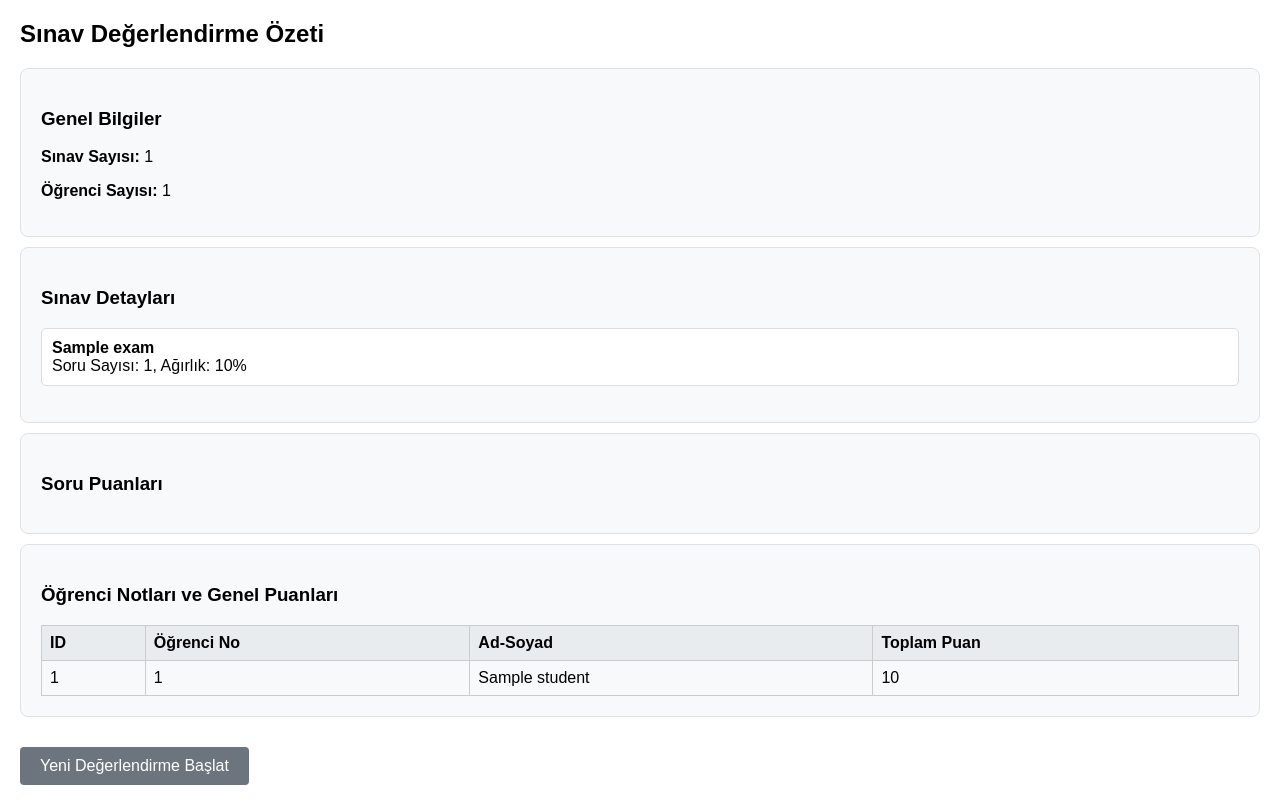
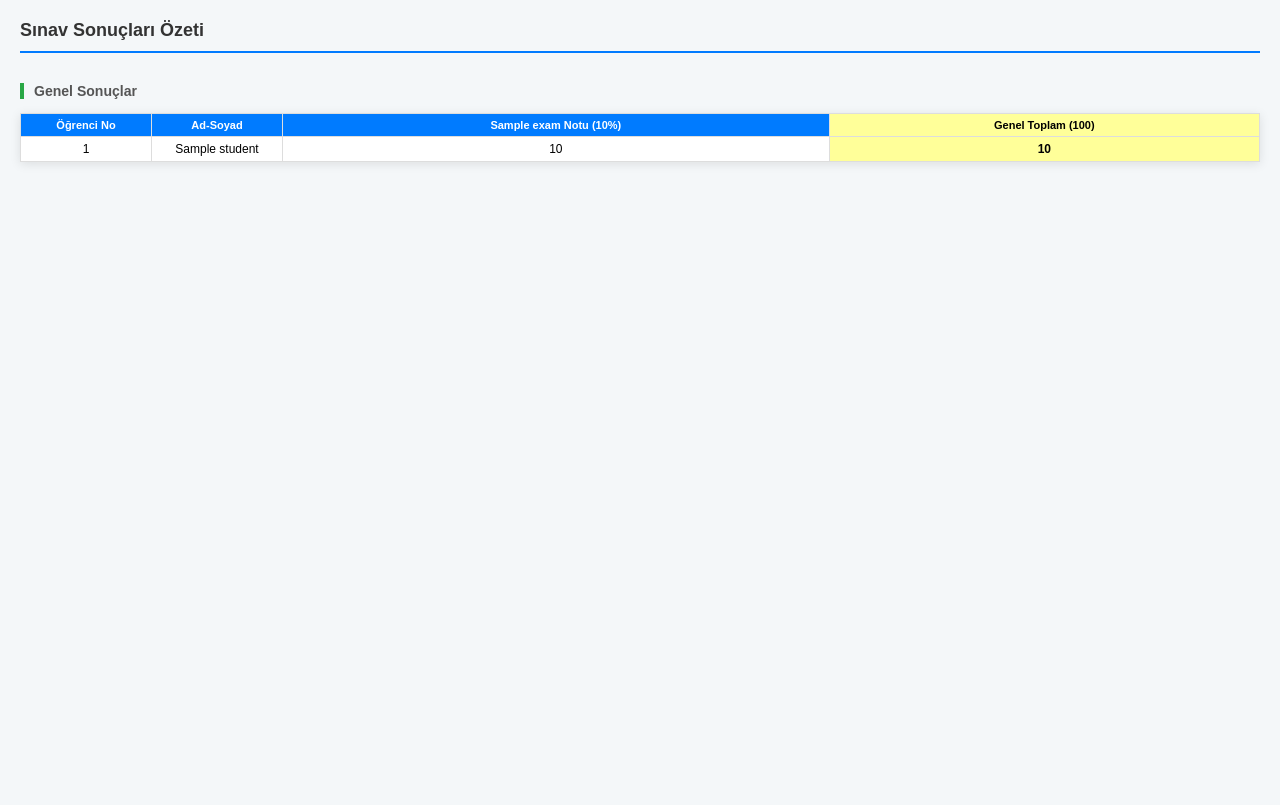
Before and after one commit to Canatalay37/Evaluating-system, a Flask app: template templates/summary.html in a window 1280 px wide. After the commit the page ends 164 px from the top, so only its background shows below. Run offline with Flask 2, Linux system fonts and the light colour scheme; the template is opened without the code that fills it: most values are stand-ins (such as "Sample title", 1, 10 or a date in 2020).

Commit message:
ha gayret

```diff
--- a/gui_evaluating.py
+++ b/gui_evaluating.py
@@ -158,6 +158,8 @@
             })
 
         session["students"] = students
+        # yeni eklenen satır burada
+        session["question_points"] = question_points_nested
         return redirect(url_for("summary"))
 
     session["all_questions_flat"] = all_questions_flat_for_jinja
@@ -276,23 +278,101 @@
         enumerate=enumerate
     )
 
+# ... (Diğer fonksiyonlar) ...
+
 @app.route("/summary")
 def summary():
-    exam_count = session.get("exam_count")
-    student_count = session.get("student_count")
     exams = session.get("exams")
+    students = session.get("students")
     question_points = session.get("question_points")
-    students = session.get("students")
-    clos = session.get("clos")
 
-    return render_template("summary.html",
-                            exam_count=exam_count,
-                            student_count=student_count,
-                            exams=exams,
-                            question_points=question_points,
-                            students=students,
-                            clos=clos,
-                            enumerate=enumerate)
+    if not exams or not students or not question_points:
+        return redirect(url_for("main"))
+
+    # Sınav ağırlıklarını topla
+    total_weight = sum(exam['weight'] for exam in exams)
+
+    # Öğrenci genel puanlarını ve sınav toplamlarını hesapla
+    for student in students:
+        student['exam_totals'] = []
+        student['overall_total'] = 0.0
+
+        q_idx_counter = 0
+        for exam_idx, exam in enumerate(exams):
+            exam_score = 0
+            for q_idx in range(int(exam['question_count'])):
+                exam_score += student['grades'][q_idx_counter]
+                q_idx_counter += 1
+            student['exam_totals'].append(round(exam_score, 2))
+
+            if total_weight > 0:
+                student['overall_total'] += (exam_score * exam['weight']) / total_weight
+
+    # Tüm sorular için istatistikleri (ortalama, medyan, vb.) hesapla
+    all_questions_flat = []
+    stats = []
+    exam_total_stats = []
+
+    global_q_idx_counter = 0
+    for exam_idx, exam in enumerate(exams):
+        exam_grades = []
+        total_possible_points_for_exam = 0
+
+        for q_idx_in_exam in range(int(exam['question_count'])):
+            max_points = question_points[exam_idx][q_idx_in_exam]
+            total_possible_points_for_exam += max_points
+
+            all_questions_flat.append({
+                'exam_idx': exam_idx,
+                'question_idx_in_exam': q_idx_in_exam,
+                'global_question_idx': global_q_idx_counter,
+                'max_points': max_points
+            })
+
+            grades_for_question = [s['grades'][global_q_idx_counter] for s in students]
+            grades_for_question = [g for g in grades_for_question if g is not None]
+
+            if grades_for_question:
+                median_val = np.median(grades_for_question)
+                stats.append({
+                    'avg': round(np.mean(grades_for_question), 2),
+                    'median': round(median_val, 2),
+                    'max': round(np.max(grades_for_question), 2),
+                    'min': round(np.min(grades_for_question), 2),
+                    'performance_median': round((median_val / max_points) * 100, 2) if max_points > 0 else 0
+                })
+            else:
+                stats.append({'avg': 0, 'median': 0, 'max': 0, 'min': 0, 'performance_median': 0})
+
+            global_q_idx_counter += 1
+            exam_grades.extend(grades_for_question)
+
+        # Her sınav için sınav toplamı istatistiklerini hesapla
+        exam_totals_list = [s['exam_totals'][exam_idx] for s in students]
+        exam_totals_list = [t for t in exam_totals_list if t is not None]
+
+        if exam_totals_list:
+            median_exam_total = np.median(exam_totals_list)
+            exam_total_stats.append({
+                'avg': round(np.mean(exam_totals_list), 2),
+                'median': round(median_exam_total, 2),
+                'max': round(np.max(exam_totals_list), 2),
+                'min': round(np.min(exam_totals_list), 2),
+                'performance_median': round((median_exam_total / total_possible_points_for_exam) * 100, 2) if total_possible_points_for_exam > 0 else 0
+            })
+        else:
+            exam_total_stats.append({'avg': 0, 'median': 0, 'max': 0, 'min': 0, 'performance_median': 0})
+
+    return render_template(
+        "summary.html",
+        exams=exams,
+        students=students,
+        all_questions_flat=all_questions_flat,
+        stats=stats,
+        exam_total_stats=exam_total_stats,
+        question_points=question_points,
+        enumerate=enumerate
+    )
 
 @app.route("/download_csv/<int:exam_index>", methods=["POST"])
 def download_csv(exam_index):
--- a/templates/student_grades.html
+++ b/templates/student_grades.html
@@ -96,7 +96,7 @@
 
 <a href="{{ url_for('bloom_level_mapping') }}" class="top-right-button">Bloom Level System</a>
 
-<form id="gradesForm">
+<form id="gradesForm" method="post">
   <div class="tabs">
     {% for exam_idx, exam in enumerate(exams) %}
       <button type="button" class="tab-button {% if loop.first %}active{% endif %}"
--- a/templates/summary.html
+++ b/templates/summary.html
@@ -1,83 +1,134 @@
 <!doctype html>
 <html>
 <head>
-<title>Summary</title>
+<title>Sınav Sonuçları Özeti</title>
 <style>
-body { font-family: Arial, sans-serif; margin: 20px; }
-.summary-section { background: #f8f9fa; padding: 20px; margin: 10px 0; border-radius: 8px; border: 1px solid #dee2e6; }
-ul { list-style-type: none; padding: 0; }
-li { background: white; margin: 5px 0; padding: 10px; border-radius: 5px; border: 1px solid #ddd; }
-.back-btn { background: #6c757d; color: white; padding: 10px 20px; text-decoration: none; border-radius: 4px; display: inline-block; margin-top: 20px; }
-.back-btn:hover { background: #545b62; }
-table { border-collapse: collapse; width: 100%; margin-top: 15px; }
-th, td { border: 1px solid #ccc; padding: 8px; text-align: left; }
-th { background-color: #e9ecef; }
-
+body { font-family: Arial, sans-serif; margin: 20px; font-size: 12px; background-color: #f4f7f9; }
+h2 { color: #333; border-bottom: 2px solid #007bff; padding-bottom: 10px; }
+h3 { color: #555; margin-top: 30px; border-left: 4px solid #28a745; padding-left: 10px; }
+table { border-collapse: collapse; width: 100%; margin-bottom: 20px; box-shadow: 0 2px 10px rgba(0,0,0,0.1); background-color: white; }
+th, td { border: 1px solid #ddd; padding: 5px; text-align: center; vertical-align: middle; }
+thead th { background-color: #007bff; color: white; font-weight: bold; font-size: 11px; }
+tbody tr:nth-child(even) { background-color: #f9f9f9; }
+tbody tr:hover { background-color: #f1f1f1; }
+tfoot th { background-color: #343a40; color: white; font-weight: bold; }
+tfoot td { background-color: #e9ecef; font-weight: bold; }
+.student-info-col { width: 120px; }
+.total-col { background-color: #e6f3ff; font-weight: bold; color: black;}
+.overall-col { background-color: #ffff99; font-weight: bold; color: black;}
 </style>
 </head>
 <body>
-<h2>Sınav Değerlendirme Özeti</h2>
 
-<div class="summary-section">
-  <h3>Genel Bilgiler</h3>
-  <p><strong>Sınav Sayısı:</strong> {{ exam_count }}</p>
-  <p><strong>Öğrenci Sayısı:</strong> {{ student_count }}</p>
-</div>
+<h2>Sınav Sonuçları Özeti</h2>
 
-{% if exams %}
-<div class="summary-section">
-  <h3>Sınav Detayları</h3>
-  <ul>
-    {% for exam in exams %}
-      <li>
-        <strong>{{ exam['name'] }}</strong><br>
-        Soru Sayısı: {{ exam['question_count'] }}, Ağırlık: {{ exam['weight'] }}%
-      </li>
-    {% endfor %}
-  </ul>
-</div>
-{% endif %}
-
-{% if question_points %}
-<div class="summary-section">
-  <h3>Soru Puanları</h3>
 {% for exam_idx, exam in enumerate(exams) %}
-    <h4>{{ exam['name'] }}</h4>
-    <p>
-    {% for q_idx in range(exam['question_count']|int) %}
-      Soru {{ q_idx + 1 }}: {{ question_points[exam_idx][q_idx] }} puan{% if not loop.last %}, {% endif %}
-    {% endfor %}
-    </p>
-  {% endfor %}
-</div>
-{% endif %}
-
-{% if students %}
-<div class="summary-section">
-  <h3>Öğrenci Notları ve Genel Puanları</h3>
-  <table>
+    <h3>{{ exam.name }} Sınavı</h3>
+    <table class="summary-table">
         <thead>
             <tr>
-        <th>ID</th>
-        <th>Öğrenci No</th>
-        <th>Ad-Soyad</th>
-        <th>Toplam Puan</th>
+                <th class="student-info-col">Öğrenci No</th>
+                <th class="student-info-col">Ad-Soyad</th>
+                {% for question in all_questions_flat %}
+                    {% if question.exam_idx == exam_idx %}
+                        <th>Soru {{ question.question_idx_in_exam + 1 }}</th>
+                    {% endif %}
+                {% endfor %}
+                <th class="total-col">Sınav Toplamı</th>
+            </tr>
+        </thead>
+        <tbody>
+            {% for student_idx, student in enumerate(students) %}
+                <tr>
+                    <td>{{ student.number }}</td>
+                    <td>{{ student.name }}</td>
+                    {% for question in all_questions_flat %}
+                        {% if question.exam_idx == exam_idx %}
+                            <td>
+                                {% set grade = student.grades[question.global_question_idx] %}
+                                {{ grade if grade is not none else '0' }}
+                            </td>
+                        {% endif %}
+                    {% endfor %}
+                    <td class="total-col">{{ student.exam_totals[exam_idx] }}</td>
+                </tr>
+            {% endfor %}
+        </tbody>
+        <tfoot>
+            <tr class="stats-row">
+                <th colspan="2">Ortalama</th>
+                {% for question in all_questions_flat %}
+                    {% if question.exam_idx == exam_idx %}
+                        <td>{{ stats[question.global_question_idx]['avg'] }}</td>
+                    {% endif %}
+                {% endfor %}
+                <td class="total-col">{{ exam_total_stats[exam_idx]['avg'] }}</td>
+            </tr>
+            <tr class="stats-row">
+                <th colspan="2">Medyan</th>
+                {% for question in all_questions_flat %}
+                    {% if question.exam_idx == exam_idx %}
+                        <td>{{ stats[question.global_question_idx]['median'] }}</td>
+                    {% endif %}
+                {% endfor %}
+                <td class="total-col">{{ exam_total_stats[exam_idx]['median'] }}</td>
+            </tr>
+            <tr class="stats-row">
+                <th colspan="2">En Yüksek</th>
+                {% for question in all_questions_flat %}
+                    {% if question.exam_idx == exam_idx %}
+                        <td>{{ stats[question.global_question_idx]['max'] }}</td>
+                    {% endif %}
+                {% endfor %}
+                <td class="total-col">{{ exam_total_stats[exam_idx]['max'] }}</td>
+            </tr>
+            <tr class="stats-row">
+                <th colspan="2">En Düşük</th>
+                {% for question in all_questions_flat %}
+                    {% if question.exam_idx == exam_idx %}
+                        <td>{{ stats[question.global_question_idx]['min'] }}</td>
+                    {% endif %}
+                {% endfor %}
+                <td class="total-col">{{ exam_total_stats[exam_idx]['min'] }}</td>
+            </tr>
+            <tr class="performance-row">
+                <th colspan="2">Öğrenci Performans Medyanı (%)</th>
+                {% for question in all_questions_flat %}
+                    {% if question.exam_idx == exam_idx %}
+                        <td>{{ stats[question.global_question_idx]['performance_median'] }}</td>
+                    {% endif %}
+                {% endfor %}
+                <td class="total-col">{{ exam_total_stats[exam_idx]['performance_median'] }}</td>
+            </tr>
+        </tfoot>
+    </table>
+{% endfor %}
+
+<h3>Genel Sonuçlar</h3>
+<table class="summary-table">
+    <thead>
+        <tr>
+            <th class="student-info-col">Öğrenci No</th>
+            <th class="student-info-col">Ad-Soyad</th>
+            {% for exam in exams %}
+                <th>{{ exam.name }} Notu ({{ exam.weight }}%)</th>
+            {% endfor %}
+            <th class="overall-col">Genel Toplam (100)</th>
         </tr>
     </thead>
     <tbody>
         {% for student in students %}
             <tr>
-          <td>{{ loop.index }}</td>
                 <td>{{ student.number }}</td>
                 <td>{{ student.name }}</td>
-          <td>{{ student.total }}</td>
+                {% for exam_total in student.exam_totals %}
+                    <td>{{ exam_total }}</td>
+                {% endfor %}
+                <td class="overall-col">{{ student.overall_total }}</td>
             </tr>
         {% endfor %}
     </tbody>
 </table>
-</div>
-{% endif %}
 
-<a href="{{ url_for('main') }}" class="back-btn">Yeni Değerlendirme Başlat</a>
 </body>
 </html>
```
Lines whose indentation alone changed are shown as unchanged.
